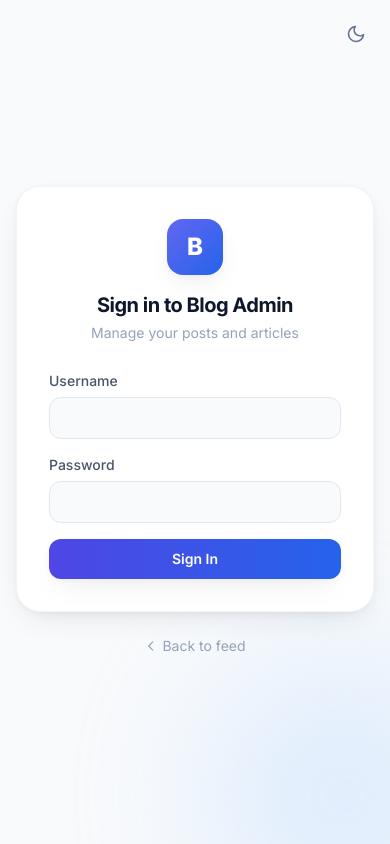
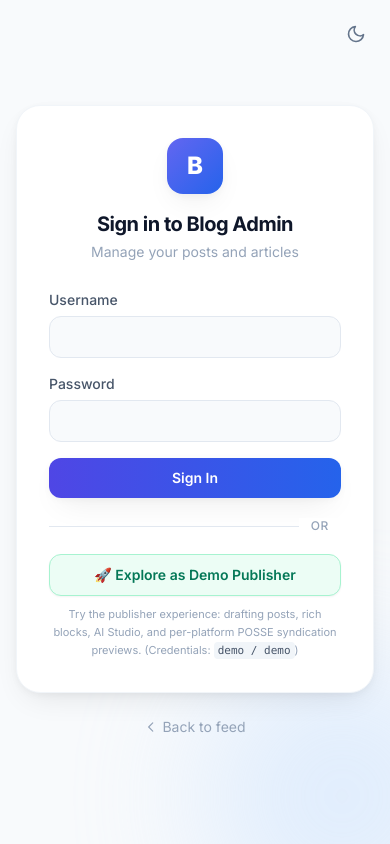
Before and after one commit to kittupriyatham/Blog, a Flask app: page /login in a window 390 px wide. Run offline with Flask 3, Linux system fonts and the light colour scheme; parts of the project's set-up code (start-up, migrations or seed data) failed here and were passed over; some libraries are stand-ins or nearby versions.

Commit message:
feat: add demo publisher account, expand attached article routes in syndication, and serve pinterest verification

```diff
--- a/app.py
+++ b/app.py
@@ -82,6 +82,12 @@ threading.Thread(target=auto_register_webhook, daemon=True).start()
 # ---------------------------------------------------------------------------
 # Routes — Public
 # ---------------------------------------------------------------------------
+
+@app.route("/pinterest-7e38d.html")
+def pinterest_verify():
+    repo_root = os.path.dirname(os.path.abspath(__file__))
+    return send_from_directory(repo_root, "pinterest-7e38d.html")
+
 
 @app.route("/media/<path:filename>")
 def serve_media(filename):
@@ -317,7 +323,11 @@ def is_cert_authorized() -> bool:
 
 @app.context_processor
 def inject_cert_auth():
-    return {"is_cert_authorized": is_cert_authorized()}
+    return {
+        "is_cert_authorized": is_cert_authorized(),
+        "is_demo": bool(session.get("is_demo")),
+        "current_user": session.get("username", "Admin" if session.get("logged_in") else "")
+    }
 
 
 # ---------------------------------------------------------------------------
@@ -550,12 +560,34 @@ def admin_unlock():
     abort(404)
 
 
+@app.route("/demo_login", methods=["POST"])
+def demo_login():
+    """One-click sign-in as Demo Publisher."""
+    session.clear()
+    session["logged_in"] = True
+    session["is_demo"] = True
+    session["username"] = "Demo Publisher"
+    flash("Welcome to the Publisher Demo! You have full access to drafting, rich blocks, AI studio, and per-platform syndication previews (external syndications are simulated).", "success")
+    return redirect(url_for("index"))
+
+
 @app.route("/login", methods=["GET", "POST"])
 def login():
     if session.get("logged_in"):
         return redirect(url_for("index"))
     if request.method == "POST":
-        if request.form.get("username") == ADMIN_USERNAME and request.form.get("password") == ADMIN_PASSWORD:
+        u = (request.form.get("username") or "").strip()
+        p = (request.form.get("password") or "").strip()
+        if u.lower() == "demo" and p.lower() == "demo":
+            session.clear()
+            session["logged_in"] = True
+            session["is_demo"] = True
+            session["username"] = "Demo Publisher"
+            flash("Welcome to the Publisher Demo! You have full access to drafting, rich blocks, AI studio, and per-platform syndication previews (external syndications are simulated).", "success")
+            return redirect(url_for("index"))
+        if u == ADMIN_USERNAME and p == ADMIN_PASSWORD:
+            session["is_demo"] = False
+            session["username"] = ADMIN_USERNAME
             session["logged_in"] = True
             resp = make_response(redirect(url_for("index")))
             # Permanently mark this specific browser as the Admin's device (10 years)
@@ -612,7 +644,9 @@ def create_post():
         "post_id": post_id, "type": "post",
         "blocks": blocks, "tags": tags,
         "timestamp": content.now_str(),
-        "status": "published", "likes": 0, "views": 0
+        "status": "published", "likes": 0, "views": 0,
+        "is_demo": bool(session.get("is_demo")),
+        "author": "Demo Publisher" if session.get("is_demo") else "Kittu Priyatham"
     }
     # Metadata collected in the composer's YouTube panel, stored as doc["youtube"]
     # so the hand-off page arrives prefilled (no re-entry).
@@ -621,6 +655,24 @@ def create_post():
     if custom_syndications:
         new_post["custom_syndications"] = custom_syndications
     posts_collection.insert_one(new_post)
+    if session.get("is_demo"):
+        demo_syndications = []
+        for p in platforms:
+            if p == "youtube":
+                continue
+            demo_syndications.append({
+                "platform": p,
+                "label": syndication.label_for(p),
+                "url": f"https://example.com/demo/{p}/post/{post_id}",
+                "remote_id": f"demo_{p}_{post_id}",
+                "status": "posted",
+                "posted_at": content.now_str(),
+                "error": None
+            })
+        if demo_syndications:
+            posts_collection.update_one({"post_id": post_id}, {"$set": {"syndications": demo_syndications}})
+        flash("Post published in Demo Mode! Simulated syndications applied so you can experience POSSE.", "success")
+        return redirect(url_for("index"))
     # YouTube is published from its own page (/youtube/<post_id>), where the video
     # and all the metadata live. Publishing it in this batch would send a
     # metadata-less post, so it is deferred and the author is taken straight to
@@ -639,6 +691,9 @@ def edit_post(post_id):
     if not session.get("logged_in"): return redirect(url_for("login"))
     post = posts_collection.find_one({"post_id": post_id})
     if not post: abort(404)
+    if session.get("is_demo") and not post.get("is_demo"):
+        flash("Demo account cannot edit the author's original posts. You can create your own posts!", "error")
+        return redirect(url_for("index"))
     text, media_paths = content.post_text_and_media(post)
     published_articles = list(posts_collection.find({"type": "article", "status": "published"}).sort("timestamp", -1))
     published_posts = list(posts_collection.find({"type": "post", "status": "published"}).sort("timestamp", -1).limit(20))
@@ -656,6 +711,9 @@ def api_save_post():
     tags = [t.strip() for t in request.form.get("tags", "").split(",") if t.strip()]
     platforms = request.form.getlist("platforms")
     youtube_meta = _parse_youtube_meta(request.form.get("youtube_meta"))
+    existing = posts_collection.find_one({"post_id": post_id}) if post_id else None
+    if session.get("is_demo") and existing and not existing.get("is_demo"):
+        return jsonify({"status": "error", "message": "Demo mode cannot edit author's original posts. You can create your own!"}), 403
     # Gather the pending uploads up front: they decide both whether text is
     # required and what gets stored.
     try:
@@ -695,6 +753,8 @@ def api_save_post():
         "timestamp": current_time if status == "published" else (existing.get("timestamp", current_time) if existing else current_time),
         "likes": existing.get("likes", 0) if existing else 0,
         "views": existing.get("views", 0) if existing else 0,
+        "is_demo": bool(session.get("is_demo")),
+        "author": "Demo Publisher" if session.get("is_demo") else "Kittu Priyatham"
     }
     # Metadata collected in the editor's YouTube panel -> doc["youtube"] (merged so
     # a dedicated upload's `video` key survives an edit).
@@ -705,14 +765,31 @@ def api_save_post():
     posts_collection.update_one({"post_id": post_id}, {"$set": update_data}, upsert=True)
     response = {"status": "success", "post_id": post_id, "skipped": skipped}
     if status == "published":
-        # Same deferral as create_post: YouTube's video + metadata are completed on
-        # /youtube/<post_id>, so publishing it here would send a metadata-less
-        # post. Tell the editor to navigate to that page instead (its panel values
-        # are already stored, so nothing is re-entered there).
-        runner.enqueue_syndication(post_id, content.canonical("post_detail", post_id=post_id),
-                                   [p for p in platforms if p != "youtube"])
-        if "youtube" in platforms:
-            response["redirect"] = url_for("youtube_editor", post_id=post_id)
+        if session.get("is_demo"):
+            demo_syndications = []
+            for p in platforms:
+                if p == "youtube":
+                    continue
+                demo_syndications.append({
+                    "platform": p,
+                    "label": syndication.label_for(p),
+                    "url": f"https://example.com/demo/{p}/post/{post_id}",
+                    "remote_id": f"demo_{p}_{post_id}",
+                    "status": "posted",
+                    "posted_at": content.now_str(),
+                    "error": None
+                })
+            if demo_syndications:
+                posts_collection.update_one({"post_id": post_id}, {"$set": {"syndications": demo_syndications}})
+        else:
+            # Same deferral as create_post: YouTube's video + metadata are completed on
+            # /youtube/<post_id>, so publishing it here would send a metadata-less
+            # post. Tell the editor to navigate to that page instead (its panel values
+            # are already stored, so nothing is re-entered there).
+            runner.enqueue_syndication(post_id, content.canonical("post_detail", post_id=post_id),
+                                       [p for p in platforms if p != "youtube"])
+            if "youtube" in platforms:
+                response["redirect"] = url_for("youtube_editor", post_id=post_id)
     return jsonify(response)
 
 @app.route("/articles")
@@ -1004,7 +1081,9 @@ def api_save_article():
     title, action, article_id = request.form.get("title", "").strip(), request.form.get("action", "draft"), request.form.get("article_id", "").strip()
     tags = [t.strip() for t in request.form.get("tags", "").split(",") if t.strip()]
     youtube_meta = _parse_youtube_meta(request.form.get("youtube_meta"))
-    existing_article = posts_collection.find_one({"post_id": article_id})
+    existing_article = posts_collection.find_one({"post_id": article_id}) if article_id else None
+    if session.get("is_demo") and existing_article and not existing_article.get("is_demo"):
+        return jsonify({"status": "error", "message": "Demo mode cannot edit author's original articles. You can create your own articles!"}), 403
     # Resolve the final id before uploads, so media is named after it.
     original_id = article_id
     if not article_id:
@@ -1052,7 +1131,9 @@ def api_save_article():
     update_data = {
         "post_id": article_id, "type": "article", "title": title, "cover_image": cover_image_url, "blocks": final_blocks, "tags": tags,
         "status": "published" if action == "publish" else "draft",
-        "timestamp": current_time if (action == "publish" and (not existing_article or existing_article.get("status") != "published")) else (existing_article.get("timestamp", current_time) if existing_article else current_time)
+        "timestamp": current_time if (action == "publish" and (not existing_article or existing_article.get("status") != "published")) else (existing_article.get("timestamp", current_time) if existing_article else current_time),
+        "is_demo": bool(session.get("is_demo")),
+        "author": "Demo Publisher" if session.get("is_demo") else "Kittu Priyatham"
     }
     custom_syndications = _parse_custom_syndications(request.form.get("custom_syndications"))
     # Metadata collected in the article editor's YouTube panel -> doc["youtube"].
@@ -1064,12 +1145,29 @@ def api_save_article():
     response = {"status": "success", "article_id": article_id, "skipped": skipped}
     if action == "publish":
         platforms = request.form.getlist("platforms")
-        # See create_post: YouTube is completed on its own page, so it is deferred
-        # and the author is handed off there (the editor JS navigates to this URL).
-        runner.enqueue_syndication(article_id, content.canonical("article_detail", article_id=article_id),
-                                   [p for p in platforms if p != "youtube"])
-        if "youtube" in platforms:
-            response["redirect"] = url_for("youtube_editor", post_id=article_id)
+        if session.get("is_demo"):
+            demo_syndications = []
+            for p in platforms:
+                if p == "youtube":
+                    continue
+                demo_syndications.append({
+                    "platform": p,
+                    "label": syndication.label_for(p),
+                    "url": f"https://example.com/demo/{p}/{article_id}",
+                    "remote_id": f"demo_{p}_{article_id}",
+                    "status": "posted",
+                    "posted_at": content.now_str(),
+                    "error": None
+                })
+            if demo_syndications:
+                posts_collection.update_one({"post_id": article_id}, {"$set": {"syndications": demo_syndications}})
+        else:
+            # See create_post: YouTube is completed on its own page, so it is deferred
+            # and the author is handed off there (the editor JS navigates to this URL).
+            runner.enqueue_syndication(article_id, content.canonical("article_detail", article_id=article_id),
+                                       [p for p in platforms if p != "youtube"])
+            if "youtube" in platforms:
+                response["redirect"] = url_for("youtube_editor", post_id=article_id)
     return jsonify(response)
 
 @app.route("/api/syndication/check", methods=["POST"])
@@ -1174,6 +1272,8 @@ def api_ai_studio_finalize():
     custom_syndications = _parse_custom_syndications(request.form.get("custom_syndications"))
     current_time = content.now_str()
     existing_doc = posts_collection.find_one({"post_id": existing_id}) if existing_id else None
+    if session.get("is_demo") and existing_doc and not existing_doc.get("is_demo"):
+        return jsonify({"status": "error", "message": "Demo mode cannot edit author's original content. You can draft new posts/articles!"}), 403
 
     if mode == "article":
         title = (draft.get("title") or "Untitled Article").strip()
@@ -1231,11 +1331,28 @@ def api_ai_studio_finalize():
             posts_collection.insert_one(doc)
 
         if action == "publish":
-            runner.enqueue_syndication(
-                article_id,
-                content.canonical("article_detail", article_id=article_id),
-                [p for p in platforms if p != "youtube"]
-            )
+            if session.get("is_demo"):
+                demo_syndications = []
+                for p in platforms:
+                    if p == "youtube":
+                        continue
+                    demo_syndications.append({
+                        "platform": p,
+                        "label": syndication.label_for(p),
+                        "url": f"https://example.com/demo/{p}/{article_id}",
+                        "remote_id": f"demo_{p}_{article_id}",
+                        "status": "posted",
+                        "posted_at": content.now_str(),
+                        "error": None
+                    })
+                if demo_syndications:
+                    posts_collection.update_one({"post_id": article_id}, {"$set": {"syndications": demo_syndications}})
+            else:
+                runner.enqueue_syndication(
+                    article_id,
+                    content.canonical("article_detail", article_id=article_id),
+                    [p for p in platforms if p != "youtube"]
+                )
             redirect_url = url_for("article_detail", article_id=article_id)
         else:
             redirect_url = url_for("edit_article", article_id=article_id)
@@ -1283,13 +1400,32 @@ def api_ai_studio_finalize():
             posts_collection.insert_one(doc)
 
         if action == "publish":
-            runner.enqueue_syndication(
-                post_id,
-                content.canonical("post_detail", post_id=post_id),
-                [p for p in platforms if p != "youtube"]
-            )
-            flash("Post published to blog and enqueued for syndication!", "success")
-            redirect_url = url_for("index")
+            if session.get("is_demo"):
+                demo_syndications = []
+                for p in platforms:
+                    if p == "youtube":
+                        continue
+                    demo_syndications.append({
+                        "platform": p,
+                        "label": syndication.label_for(p),
+                        "url": f"https://example.com/demo/{p}/post/{post_id}",
+                        "remote_id": f"demo_{p}_{post_id}",
+                        "status": "posted",
+                        "posted_at": content.now_str(),
+                        "error": None
+                    })
+                if demo_syndications:
+                    posts_collection.update_one({"post_id": post_id}, {"$set": {"syndications": demo_syndications}})
+                flash("Post published in Demo Mode! Simulated syndications applied so you can experience POSSE.", "success")
+                redirect_url = url_for("index")
+            else:
+                runner.enqueue_syndication(
+                    post_id,
+                    content.canonical("post_detail", post_id=post_id),
+                    [p for p in platforms if p != "youtube"]
+                )
+                flash("Post published to blog and enqueued for syndication!", "success")
+                redirect_url = url_for("index")
         else:
             redirect_url = url_for("edit_post", post_id=post_id)
 
@@ -1750,6 +1886,9 @@ def api_link_external_syndication():
 def delete_post(post_id):
     if not session.get("logged_in"): abort(401)
     doc = posts_collection.find_one({"post_id": post_id})
+    if session.get("is_demo") and doc and not doc.get("is_demo"):
+        flash("Demo account cannot delete the author's original posts. You can create and delete your own demo posts!", "error")
+        return redirect(url_for("articles_dashboard") if doc and doc.get("type") == "article" else url_for("index"))
     posts_collection.delete_one({"post_id": post_id})
     if doc and doc.get("type") == "article":
         flash("Article removed.", "success")
--- a/templates/login.html
+++ b/templates/login.html
@@ -89,6 +89,22 @@ src="https://www.facebook.com/tr?id=2092273818327635&ev=PageView&noscript=1"
           Sign In
         </button>
       </form>
+
+      <div class="relative my-5 flex items-center justify-center">
+        <div class="border-t border-slate-200 dark:border-slate-800 w-full"></div>
+        <span class="bg-white dark:bg-slate-900 px-3 text-xs text-slate-400 dark:text-slate-500 font-medium uppercase tracking-wider">or</span>
+      </div>
+
+      <form method="POST" action="{{ url_for('demo_login') }}">
+        <input type="hidden" name="csrf_token" value="{{ csrf_token() }}">
+        <button type="submit"
+          class="w-full bg-emerald-50 hover:bg-emerald-100 dark:bg-emerald-950/40 dark:hover:bg-emerald-900/40 text-emerald-700 dark:text-emerald-300 border border-emerald-200 dark:border-emerald-800/60 font-semibold py-2.5 rounded-xl text-sm transition flex items-center justify-center gap-2 shadow-sm">
+          <span>🚀 Explore as Demo Publisher</span>
+        </button>
+      </form>
+      <p class="text-[11px] text-center text-slate-400 dark:text-slate-500 mt-2.5 leading-relaxed">
+        Try the publisher experience: drafting posts, rich blocks, AI Studio, and per-platform POSSE syndication previews. (Credentials: <code class="bg-slate-100 dark:bg-slate-800 px-1 py-0.5 rounded text-slate-600 dark:text-slate-300">demo / demo</code>)
+      </p>
     </div>
 
     <p class="mt-6 text-center text-sm text-slate-400 dark:text-slate-500">
--- a/templates/post.html
+++ b/templates/post.html
@@ -105,7 +105,11 @@ src="https://www.facebook.com/tr?id=2092273818327635&ev=PageView&noscript=1"
       </div>
 
       <div class="px-5 py-3">
+        {% set _emb_id = post.embedded_article.post_id if post.embedded_article else '' %}
+        {% set _is_bare_route = post.embedded_article and post.content and (post.content.strip() == '/article/' ~ _emb_id or post.content.strip() == '/post/' ~ _emb_id) %}
+        {% if not _is_bare_route and post.content %}
         <div class="text-slate-700 dark:text-slate-300 leading-relaxed whitespace-pre-wrap text-[15px] mb-6">{{ post.content | rich_text }}</div>
+        {% endif %}
 
         {% if post.embedded_article %}
           {% set emb = post.embedded_article %}
```
Also changed, not shown: core/syndication/__init__.py (+110 -5 lines), pinterest-7e38d.html (added, +27 -0 lines), templates/index.html (+18 -4 lines).
